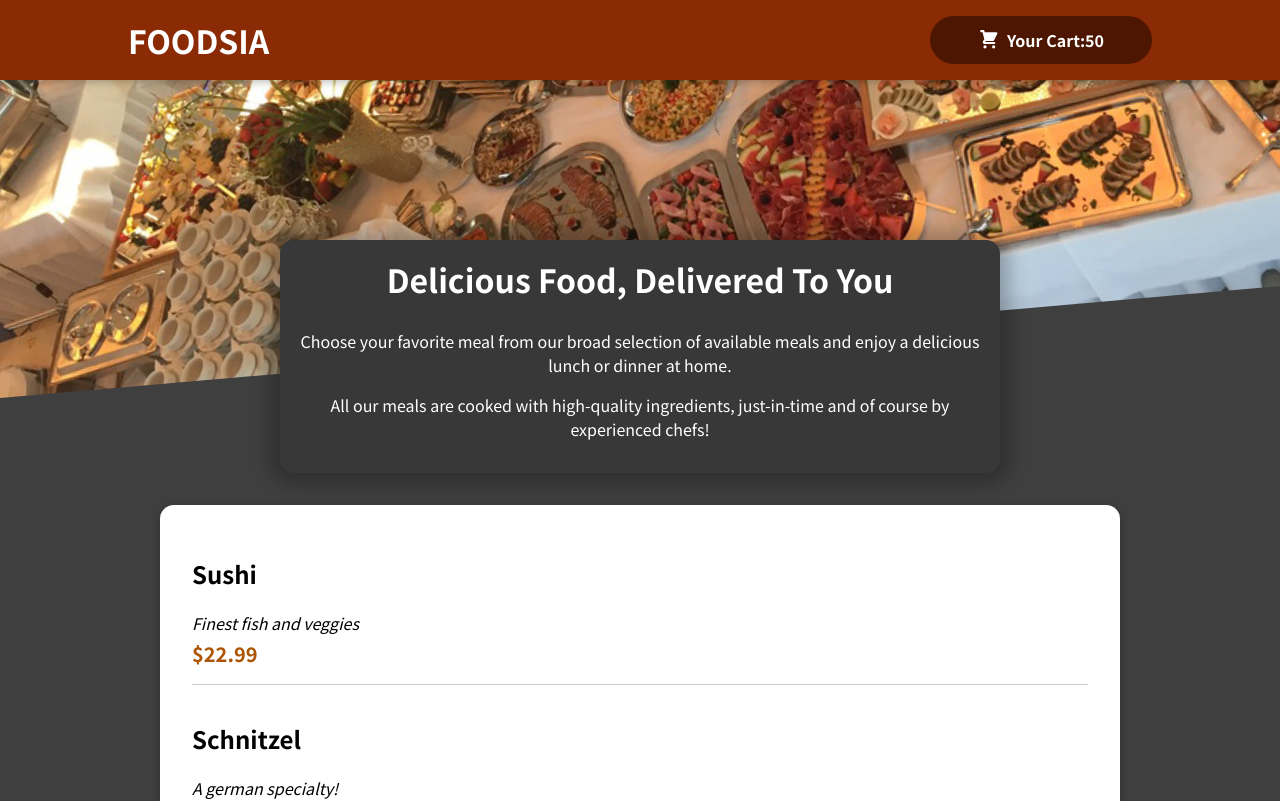
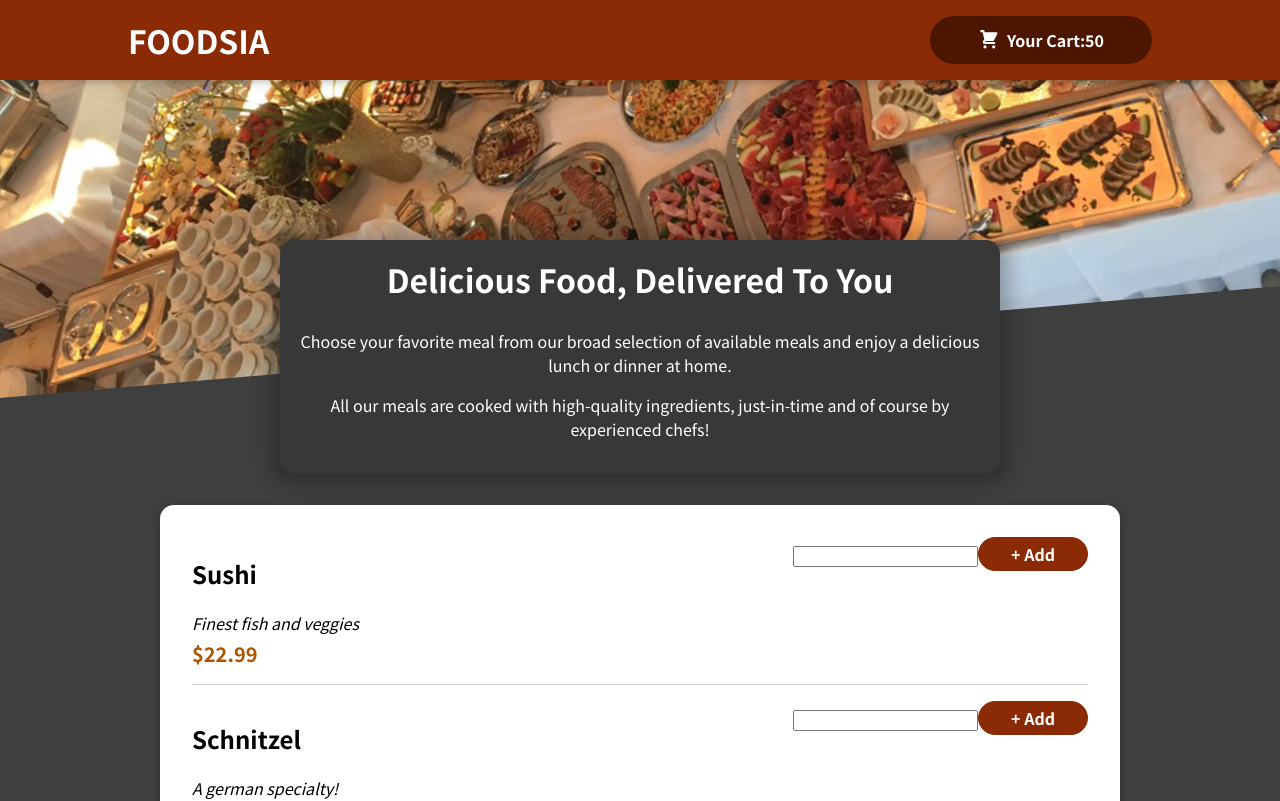
Before and after one commit to mianamir/food_order_app, a React (Create React App) app: page / in a window 1280 px wide. Shown: the top 801 px of the page. Built offline with nearby package versions, Linux system fonts and the light colour scheme.

Commit message:
meal item form with custom styles
meal item form with custom styles components.

```diff
--- a/src/components/Meals/MealItem/MealItem.js
+++ b/src/components/Meals/MealItem/MealItem.js
@@ -1,4 +1,6 @@
 import React from 'react';
+
+import MealItemForm from './MealItemForm';
 
 import classes from './MealItem.module.css';
 
@@ -16,7 +18,9 @@
         </div>
 
 
-        <div></div>
+        <div>
+            <MealItemForm/>
+        </div>
     </li>
 };
 
--- a/src/components/Meals/MealItem/MealItemForm.js
+++ b/src/components/Meals/MealItem/MealItemForm.js
@@ -1,8 +1,15 @@
 import React from 'react';
+
+import classes from './MealItemForm.module.css';
 
 
 const MealItemForm = () => {
-
+    return (
+        <form className={classes.form}>
+            <input/>
+            <button>+ Add</button>
+    </form>
+    );
 };
 
 
--- /dev/null
+++ b/src/components/Meals/MealItem/MealItemForm.module.css
@@ -0,0 +1,20 @@
+.form {
+    text-align: right;
+  }
+
+  .form button {
+    font: inherit;
+    cursor: pointer;
+    background-color: #8a2b06;
+    border: 1px solid #8a2b06;
+    color: white;
+    padding: 0.25rem 2rem;
+    border-radius: 20px;
+    font-weight: bold;
+  }
+
+  .form button:hover,
+  .form button:active {
+    background-color: #641e03;
+    border-color: #641e03;
+  }
```
Also changed, not shown: src/components/Meals/MealItem/Input.module.css (added, +18 -0 lines), src/components/UI/Input.js (added), 1 other file (tests, documents, lock files or other folders).
